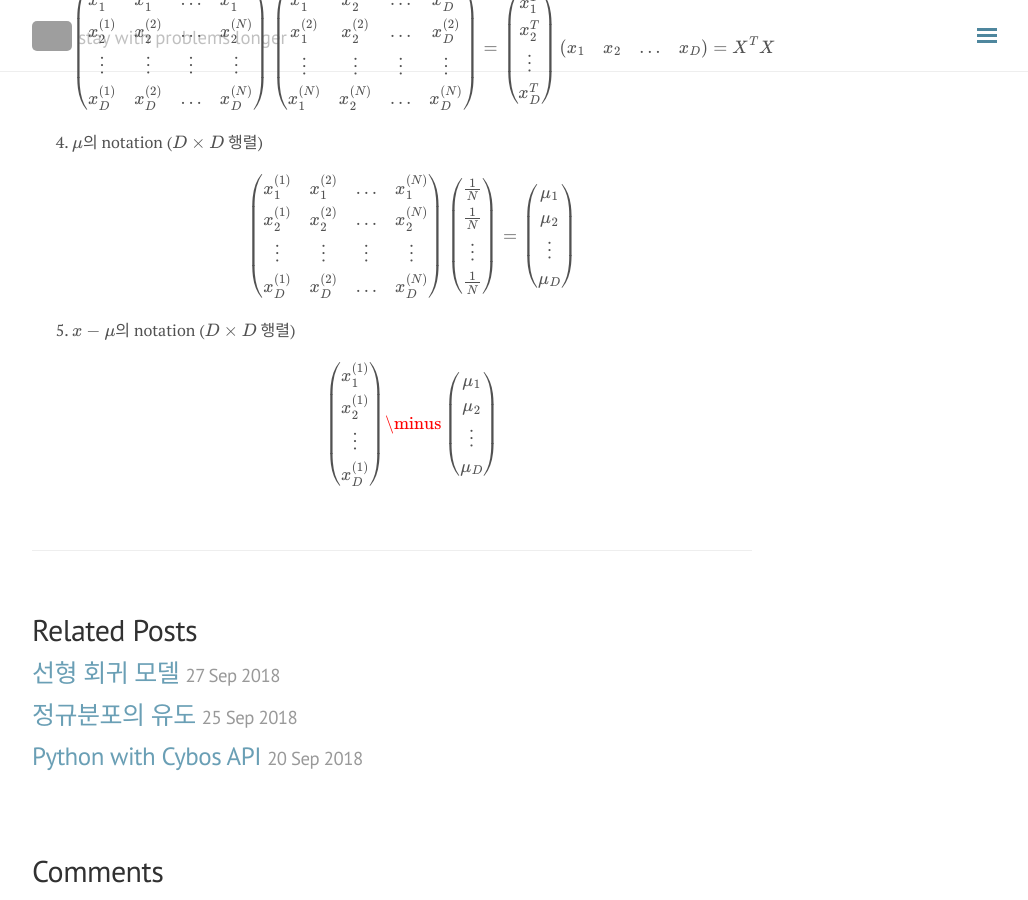
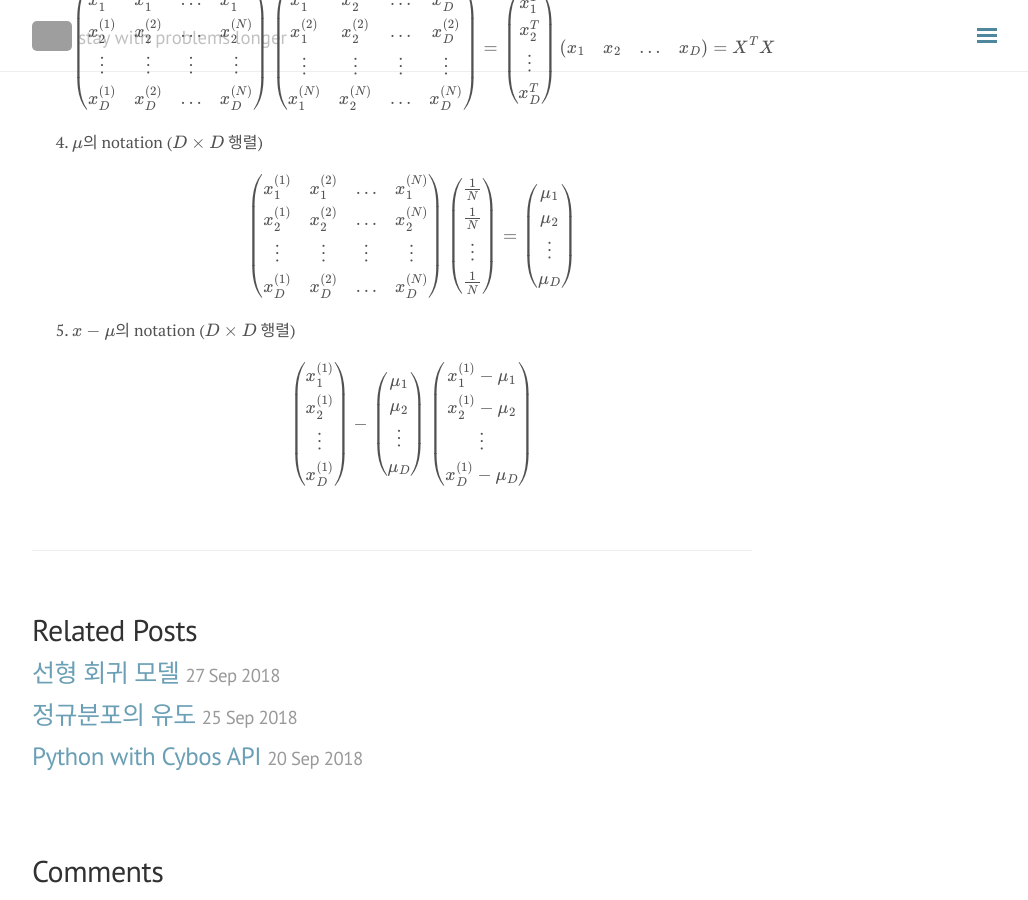
Before and after one commit to seokhoonj/seokhoonj.github.io, a Jekyll site: the page built from _posts/Math/2018-09-28-Math-gaussian_distribution.md, in a window 1280 px wide and 900 px high, scrolled down 1442 px. Shown: the whole window, without its empty margins (248-1276 px from the left). Built offline with Jekyll 4.4.1, drawn with Linux system fonts in a browser that asks for light colours; nearby versions of some CDN libraries; formulas are drawn with MathJax 3; comment, search, counter and statistics services are not loaded; grey boxes are pictures that could not be loaded.

Commit message:
add _posts

```diff
--- a/_posts/Math/2018-09-28-Math-gaussian_distribution.md
+++ b/_posts/Math/2018-09-28-Math-gaussian_distribution.md
@@ -37,4 +37,4 @@ comments: false
 4. $\mu$의 notation ($D \times D$ 행렬)
 \\( \begin{pmatrix} x\_1^{(1)} & x\_1^{(2)} & \ldots & x\_1^{(N)} \\\\ x\_2^{(1)} & x\_2^{(2)} & \ldots & x\_2^{(N)} \\\\ \vdots  & \vdots & \vdots & \vdots \\\\ x\_D^{(1)} & x\_D^{(2)} & \ldots & x\_D^{(N)} \end{pmatrix} \left(\begin{array}{c} \frac{1}{N} \\\\ \frac{1}{N} \\\\ \vdots \\\\ \frac{1}{N} \end{array}\right) = \left(\begin{array}{c} \mu\_1 \\\\ \mu\_2 \\\\ \vdots \\\\ \mu\_D \end{array}\right) \\)
 5. $x - \mu$의 notation ($D \times D$ 행렬)
-\\( \left(\begin{array}{c} x\_1^{(1)} \\\\ x\_2^{(1)} \\\\ \vdots \\\\ x\_D^{(1)} \end{array}\right) \minus \left(\begin{array}{c} \mu\_1 \\\\ \mu\_2 \\\\ \vdots \\\\ \mu\_D \end{array}\right) \\)
+\\( \left(\begin{array}{c} x\_1^{(1)} \\\\ x\_2^{(1)} \\\\ \vdots \\\\ x\_D^{(1)} \end{array}\right) - \left(\begin{array}{c} \mu\_1 \\\\ \mu\_2 \\\\ \vdots \\\\ \mu\_D \end{array}\right) \left(\begin{array}{c} x\_1^{(1)}-\mu\_1 \\\\ x\_2^{(1)}-\mu\_2 \\\\ \vdots \\\\ x\_D^{(1)}-\mu\_D \end{array}\right) \\)
```
